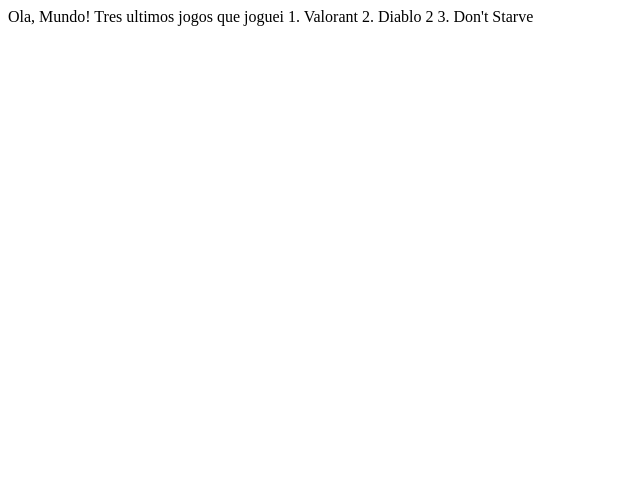
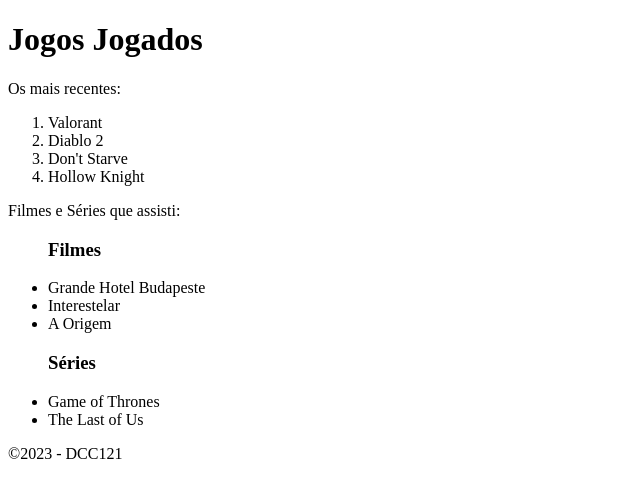
Before and after one commit to ufjf-dcc121/dcc121-2023-1-atv1-ggiacomopz, a plain HTML site: page JogosJogados.html in a window 1280 px wide. Shown: the whole page, without its empty margins (0-640 px from the left). Drawn offline with Linux system fonts and the light colour scheme.

Commit message:
adiciona elementos de marca

```diff
--- a/JogosJogados.html
+++ b/JogosJogados.html
@@ -8,13 +8,31 @@
 </head>
 
 <body>
-    Ola, Mundo!
-
-    Tres ultimos jogos que joguei
-
-    1. Valorant
-    2. Diablo 2
-    3. Don't Starve
+    <header>
+        <h1>Jogos Jogados</h1>
+    </header>
+    <main>
+        <p>Os mais recentes:</p>
+        <ol>
+            <li>Valorant</li>
+            <li>Diablo 2</li>
+            <li>Don't Starve</li>
+            <li>Hollow Knight</li>
+        </ol>
+        <p>Filmes e Séries que assisti:</p>
+        <ul>
+            <h3>Filmes</h3>
+                <li>Grande Hotel Budapeste</li>
+                <li>Interestelar</li>
+                <li>A Origem</li>
+            <h3>Séries</h3>
+                <li>Game of Thrones</li>
+                <li>The Last of Us</li>
+        </ul>
+    </main>
+    <footer>
+        &copy;2023 - DCC121
+    </footer>
 </body>
 
 </html>
```
Also changed, not shown: index.html (+4 -2 lines), anotacoes.txt (added).
